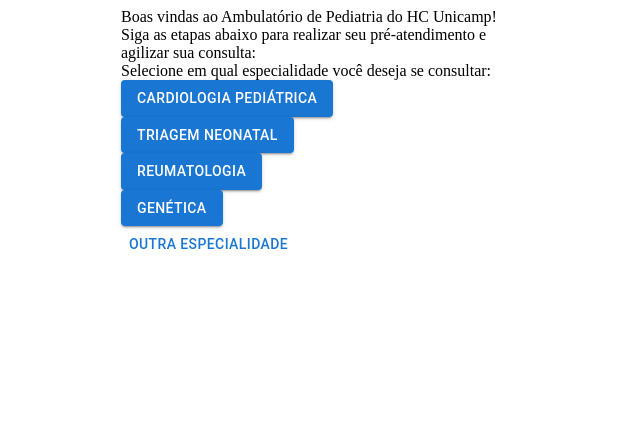
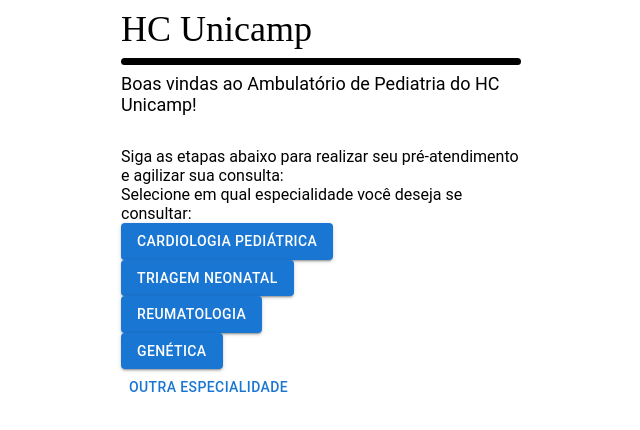
Before and after one commit to BrunoDeMarco/mc855-g6, a React (Create React App) app in the folder application/: page /recurring-consultation-expertise-selection in a window 1280 px wide. Shown: the top 430 px of the page, without its empty margins (319-959 px from the left). Built offline with nearby package versions, Linux system fonts and the light colour scheme.

Commit message:
Adicionadas fontes novas e uma base um pouco mais bonita para o app

```diff
--- a/application/src/App.tsx
+++ b/application/src/App.tsx
@@ -4,8 +4,10 @@
 import styled from "styled-components";
 import { AdministrativeAttendanceInfo } from "./AdministrativeAttendanceInfo/AdministrativeAttendanceInfo";
 import { AttendanceTypeSelection } from "./AttendanceTypeSelection/AttendanceTypeSelection";
+import { Header } from "./components/Header/Header";
 import { FirstTimeInfo } from "./FirstTimeInfo/FirstTimeInfo";
 import { FitInInfo } from "./FitInInfo/FitInInfo";
+import GlobalStyle from "./globalStyles";
 import { HCNumberInput } from "./HCNumberInput/HCNumberInput";
 import { Home } from "./Home/Home";
 import { NotScheduledExpertiseSelection } from "./NotScheduledExpertiseSelection/NotScheduledExpertiseSelection";
@@ -19,8 +21,10 @@
 
 const App: React.FC = () => {
   return (
-    <BrowserRouter>
-      <Container>
+    <>
+      <BrowserRouter>
+        <GlobalStyle />
+        <Header />
         <Routes>
           <Route path="/" element={<Home />} />
           <Route
@@ -58,11 +62,9 @@
           />
           <Route path="/wrong-place-info" element={<WrongPlaceInfo />} />
         </Routes>
-      </Container>
-    </BrowserRouter>
+      </BrowserRouter>
+    </>
   );
 };
 
-const Container = styled.div(() => ({ maxWidth: 400, margin: "auto" }));
-
 export default App;
--- a/application/src/components/BaseLayout/BaseLayout.tsx
+++ b/application/src/components/BaseLayout/BaseLayout.tsx
@@ -26,6 +26,12 @@
   flexDirection: "column" as "column",
 }));
 
-const StyledTitle = styled.span(() => ({}));
+const StyledTitle = styled.span(() => ({
+  fontSize: 18,
+  marginBottom: 16,
+}));
 
-const StyledSubtitle = styled.span(() => ({}));
+const StyledSubtitle = styled.span(() => ({
+  fontSize: 16,
+  marginBottom: 16,
+}));
--- /dev/null
+++ b/application/src/components/Header/Header.tsx
@@ -0,0 +1,30 @@
+import React from "react";
+import styled from "styled-components";
+
+export const Header: React.FC = () => {
+  return (
+    <Wrapper>
+      <Title>HC Unicamp</Title>
+      <Splitter />
+    </Wrapper>
+  );
+};
+
+const Wrapper = styled.div(() => ({
+  display: "flex",
+  flexDirection: "column" as "column",
+  margin: "8px 0 8px 0",
+}));
+
+const Title = styled.span(() => ({
+  fontFamily: "Vidaloka",
+  fontSize: 36,
+}));
+
+const Splitter = styled.div(() => ({
+  width: "100%",
+  height: 7,
+  backgroundColor: "black",
+  borderRadius: 4,
+  marginTop: 8,
+}));
--- /dev/null
+++ b/application/src/globalStyles.ts
@@ -0,0 +1,15 @@
+import { createGlobalStyle } from "styled-components";
+
+const GlobalStyle = createGlobalStyle`
+    @import url("https://fonts.googleapis.com/css?family=Roboto:400,700&display=swap");
+    @import url('https://fonts.googleapis.com/css2?family=Vidaloka&display=swap');
+
+    body {
+        max-width: 400px;
+        margin: auto;
+        font-family: Roboto, sans-serif;
+        height: 100%;
+    }
+`;
+
+export default GlobalStyle;
```
